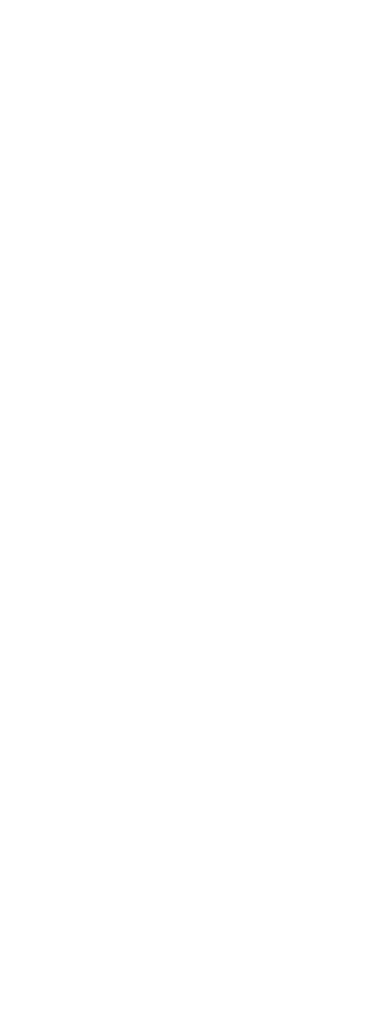
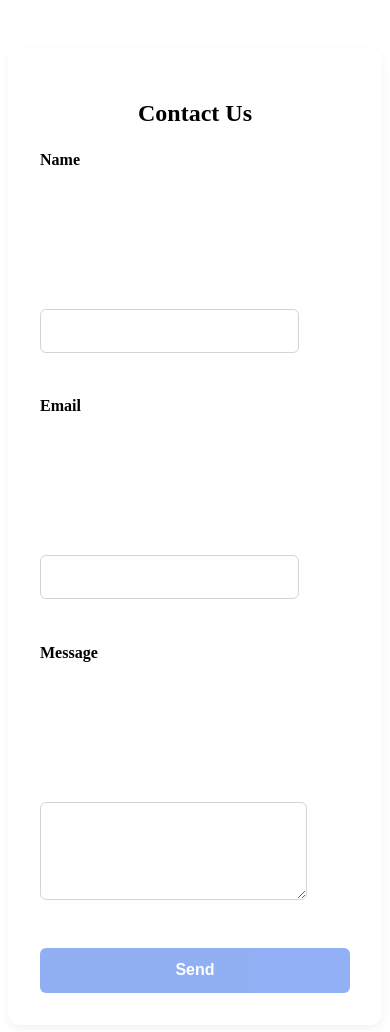
Before and after one commit to Jigudhari/portfolio-new, a plain HTML site: page contact.html in a window 390 px wide. Before the commit the page ends 844 px from the top, so only its background shows below. Drawn offline with Linux system fonts and the light colour scheme.

Commit message:
feat:create contact form

```diff
--- /dev/null
+++ b/assets/css/contact_form.css
@@ -0,0 +1,77 @@
+article.form {
+  max-width: 700px;
+  margin: 3rem auto;
+  padding: 2rem;
+  background-color: #ffffff;
+  border-radius: 12px;
+  box-shadow: 0 4px 10px rgba(0, 0, 0, 0.05);
+}
+
+.form h2 {
+  text-align: center;
+  margin-bottom: 1.5rem;
+}
+
+.section-row {
+  display: flex;
+  flex-wrap: wrap;
+  margin-bottom: 1.5rem;
+  align-items: flex-start;
+}
+
+.section-row label {
+  flex: 0 0 150px;
+  padding-top: 0.75rem;
+  font-weight: bold;
+}
+
+.section-row .input-group {
+  flex: 1;
+}
+
+.form-input {
+  width: 100%;
+  padding: 0.75rem;
+  border: 1px solid #d1d5db;
+  border-radius: 6px;
+  font-size: 1rem;
+}
+
+.form-input.invalid {
+  border-color: #dc2626;
+}
+
+.error-text {
+  color: #dc2626;
+  font-size: 0.85rem;
+  margin-top: 0.25rem;
+  min-height: 1.2em;
+}
+
+.submit-btn {
+  width: 100%;
+  background-color: #2563eb;
+  color: white;
+  border: none;
+  padding: 0.85rem;
+  border-radius: 6px;
+  font-weight: bold;
+  font-size: 1rem;
+  cursor: pointer;
+}
+
+.submit-btn:disabled {
+  opacity: 0.5;
+  cursor: not-allowed;
+}
+
+@media (max-width: 600px) {
+  .section-row {
+    flex-direction: column;
+  }
+
+  .section-row label {
+    padding-top: 0;
+    margin-bottom: 0.5rem;
+  }
+}
--- /dev/null
+++ b/assets/css/sample_project.css
@@ -0,0 +1,79 @@
+/* ===  PAGE BACKGROUND  === */
+body{
+  margin:0;
+  font-family: "Segoe UI", system-ui, sans-serif;
+  /*background:#bfeaf2;*/
+  padding:1.25rem;
+}
+
+article.form{
+  max-width:750px;
+  margin:auto;
+}
+
+
+article.form > header{
+  background:#FFD1B3;
+  color:#fff;
+  text-align:center;
+  padding:1.25rem 0;
+  border-radius:4px 4px 0 0;
+  font-size:1.9rem;
+  font-weight:700;
+}
+
+
+.box{
+  background:#FFF9F6;
+  border: 2px solid #FFD1B3;
+  border-radius:4px;
+  padding:2rem 1.5rem;
+  margin-top:1.25rem;
+}
+
+.box h2,
+.box h3{
+  margin:0 0 1rem 0;
+  text-align:center;
+}
+
+/* ===  CHECKBOX ROW  === */
+.checkbox-group{
+  display:flex;
+  justify-content:center;
+  gap:1.5rem;
+  font-weight:600;
+}
+
+/* ===  INPUT & BUTTON  === */
+#userInput{
+  width:100%;
+  padding:.8rem;
+  font-size:1rem;
+  border:1px solid #cbd5e1;
+  border-radius:4px;
+  margin-top:.75rem;
+  box-sizing:border-box;
+}
+
+#submitBtn{
+  display:block;
+  margin:1.2rem auto 0;
+  background:#FFD1B3;          /* green like screenshot */
+  color:#fff;
+  border:none;
+  padding:.75rem 2.5rem;
+  border-radius:4px;
+  font-size:1rem;
+  cursor:pointer;
+  transition:opacity .15s;
+}
+#submitBtn:hover{opacity:.85;}
+
+/* ===  RESULT AREA  === */
+#responseArea{
+  text-align:center;
+  margin-top:.75rem;
+  color:#555;
+  font-style:italic;
+}
--- /dev/null
+++ b/assets/js/contact_form.js
@@ -0,0 +1,54 @@
+document.addEventListener("DOMContentLoaded", () => {
+  const form     = document.getElementById("contactForm");
+  const inputs   = {
+    name:     document.getElementById("name"),
+    email:    document.getElementById("email"),
+    message:  document.getElementById("message")
+  };
+  const submitBtn = document.getElementById("submitBtn");
+
+  const patterns = {
+    name:    /^[A-Za-z\s]{2,40}$/,
+    email:   /^[\w.-]+@([\w-]+\.)+[A-Za-z]{2,}$/,
+    message: /[\S\s]{5,500}/
+  };
+
+  const errors = {
+    name:    "Name is required",
+    email:   "Valid email is required",
+    message: "Message cannot be empty"
+  };
+
+  const validateField = key => {
+    const field = inputs[key];
+    const isValid = patterns[key].test(field.value.trim());
+    const errMsg  = document.getElementById(`${key}Error`);
+
+    if (isValid) {
+      field.classList.remove("invalid");
+      errMsg.textContent = "";
+    } else {
+      field.classList.add("invalid");
+      errMsg.textContent = errors[key];
+    }
+    return isValid;
+  };
+
+  const toggleButton = () => {
+    const allValid = Object.keys(inputs).every(validateField);
+    submitBtn.disabled = !allValid;
+  };
+
+  Object.keys(inputs).forEach(key => {
+    inputs[key].addEventListener("input", () => {
+      validateField(key);
+      toggleButton();
+    });
+  });
+
+  form.addEventListener("submit", e => {
+    if (!Object.keys(inputs).every(validateField)) {
+      e.preventDefault();
+    }
+  });
+});
--- a/contact.html
+++ b/contact.html
@@ -1,10 +1,51 @@
 <!DOCTYPE html>
 <html lang="en">
 <head>
-  <meta charset="UTF-8">
-  <title>Title</title>
+  <meta charset="UTF-8" />
+  <meta name="viewport" content="width=device-width, initial-scale=1.0"/>
+  <title>Contact Us | Jignasa Patel</title>
+  <link rel="stylesheet" href="assets/css/contact_form.css" />
 </head>
 <body>
 
+<main>
+  <article class="form">
+    <header>
+      <h2>Contact Us</h2>
+    </header>
+
+    <form id="contactForm" novalidate>
+      <!-- Name -->
+      <section class="section-row">
+        <label for="name">Name</label>
+        <div class="input-group">
+          <input type="text" id="name" class="form-input" />
+          <div id="nameError" class="error-text"></div>
+        </div>
+      </section>
+
+      <!-- Email -->
+      <section class="section-row">
+        <label for="email">Email</label>
+        <div class="input-group">
+          <input type="email" id="email" class="form-input" />
+          <div id="emailError" class="error-text"></div>
+        </div>
+      </section>
+
+      <!-- Message -->
+      <section class="section-row">
+        <label for="message">Message</label>
+        <div class="input-group">
+          <textarea id="message" rows="4" class="form-input"></textarea>
+          <div id="messageError" class="error-text"></div>
+        </div>
+      </section>
+
+      <button type="submit" class="submit-btn" id="submitBtn" disabled>Send</button>
+    </form>
+  </article>
+</main>
+<script defer src="assets/js/contact_form.js"></script>
 </body>
 </html>
```
Also changed, not shown: assets/js/sample_project.js (added), img.png (deleted).
